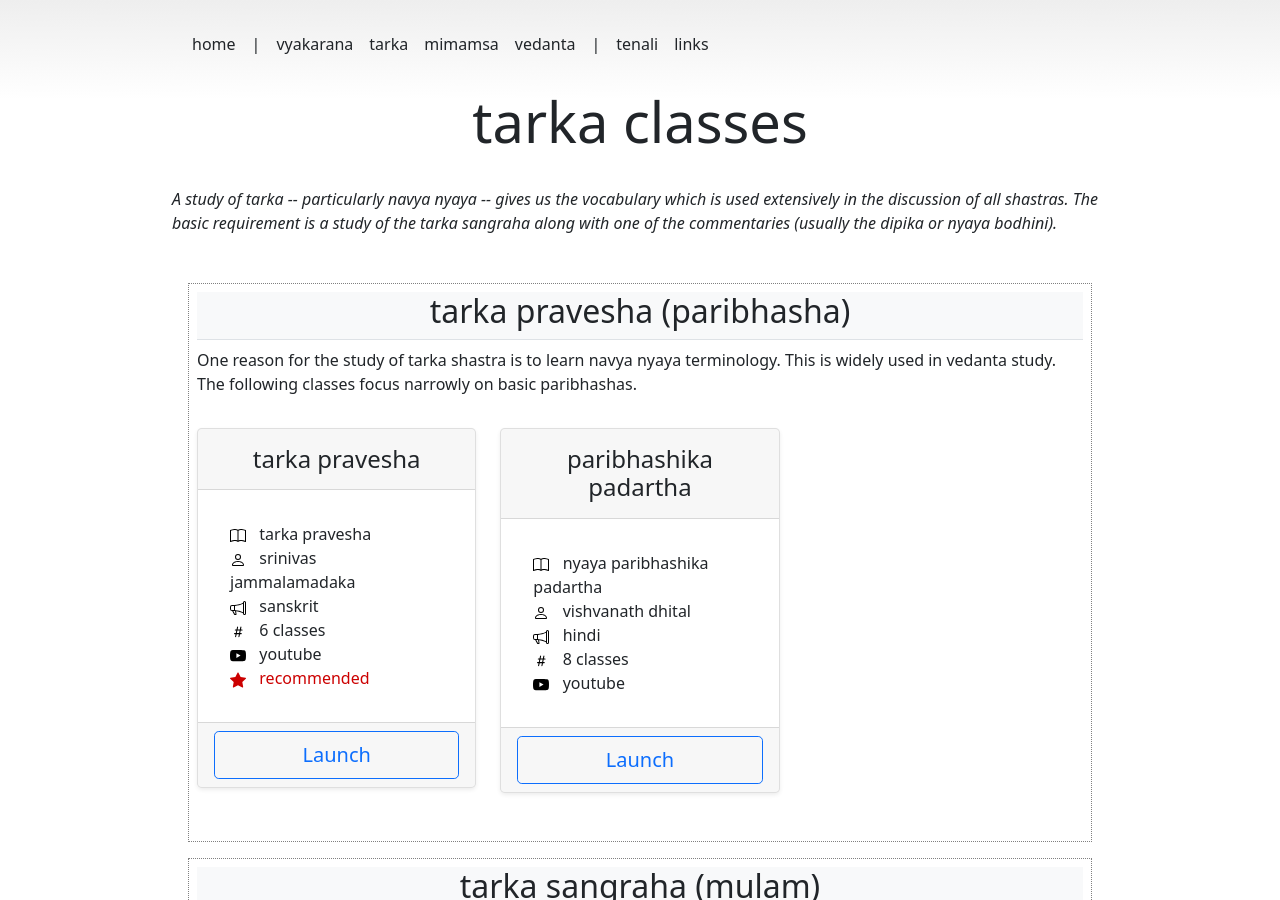
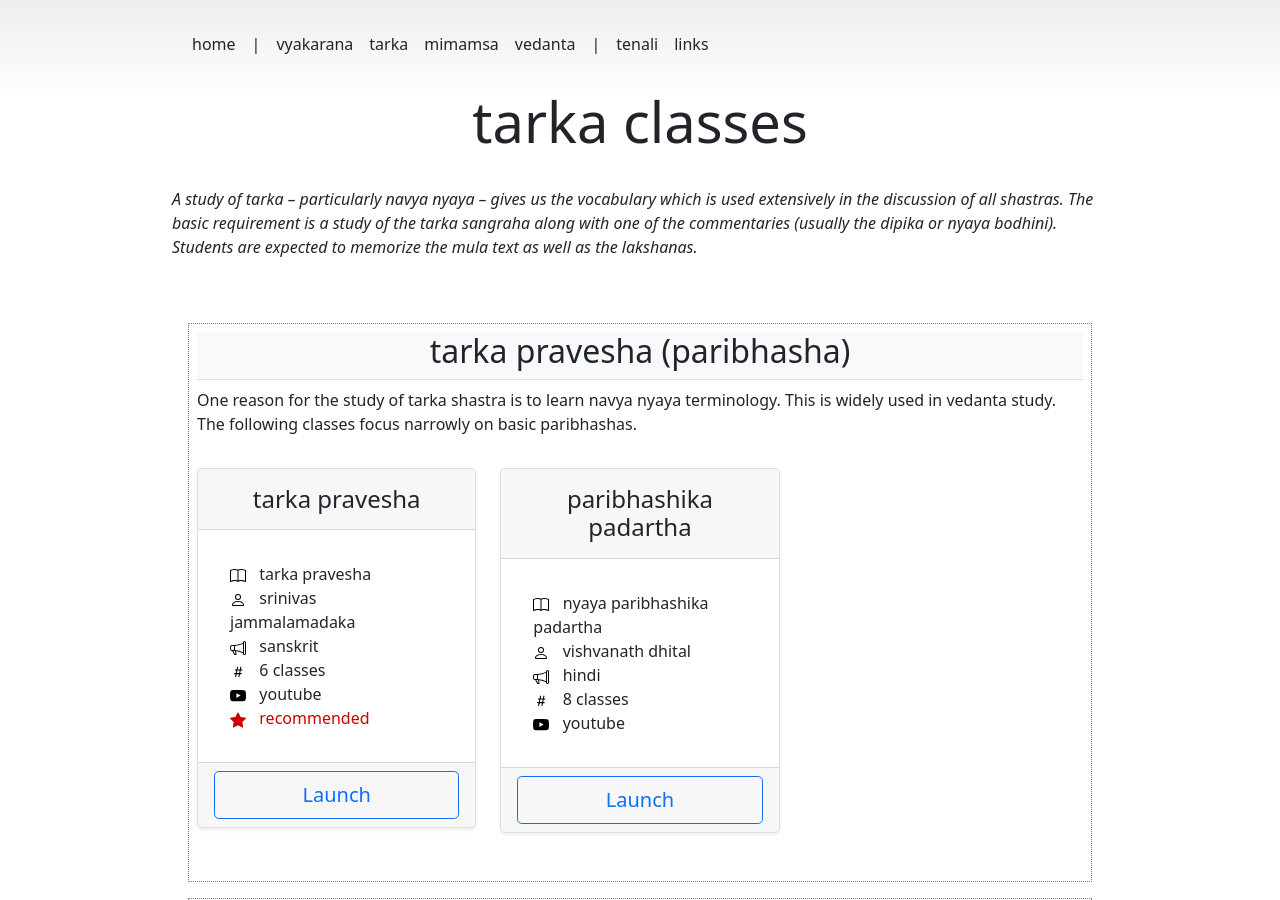
Before and after one commit to aupasana/vedanta, a Jekyll site: the page built from classes/tarka.md, in a window 1280 px wide and 900 px high. Built offline with Jekyll 4.4.1, drawn with Linux system fonts in a browser that asks for light colours.

Commit message:
update content

```diff
--- a/classes/tarka.md
+++ b/classes/tarka.md
@@ -6,8 +6,9 @@ layout: class
 shastra: tarka
 ---
 
-<div class="page-description">
-A study of tarka -- particularly navya nyaya -- gives us the vocabulary which is used extensively in the discussion of all shastras. The basic requirement is a study of the tarka sangraha along with one of the commentaries (usually the dipika or nyaya bodhini).
+<div markdown="1" class="page-description">
+A study of tarka -- particularly navya nyaya -- gives us the vocabulary which is used extensively in the discussion of all shastras. The basic requirement is a study of the tarka sangraha along with one of the commentaries (usually the dipika or nyaya bodhini). Students are expected to memorize the mula text as
+well as the lakshanas.
 </div>
 
 {% capture paribhasha_content %}
```
Also changed, not shown: classes/mimamsa.md (+4 -0 lines), classes/vyakarana.md (+2 -1 lines).
